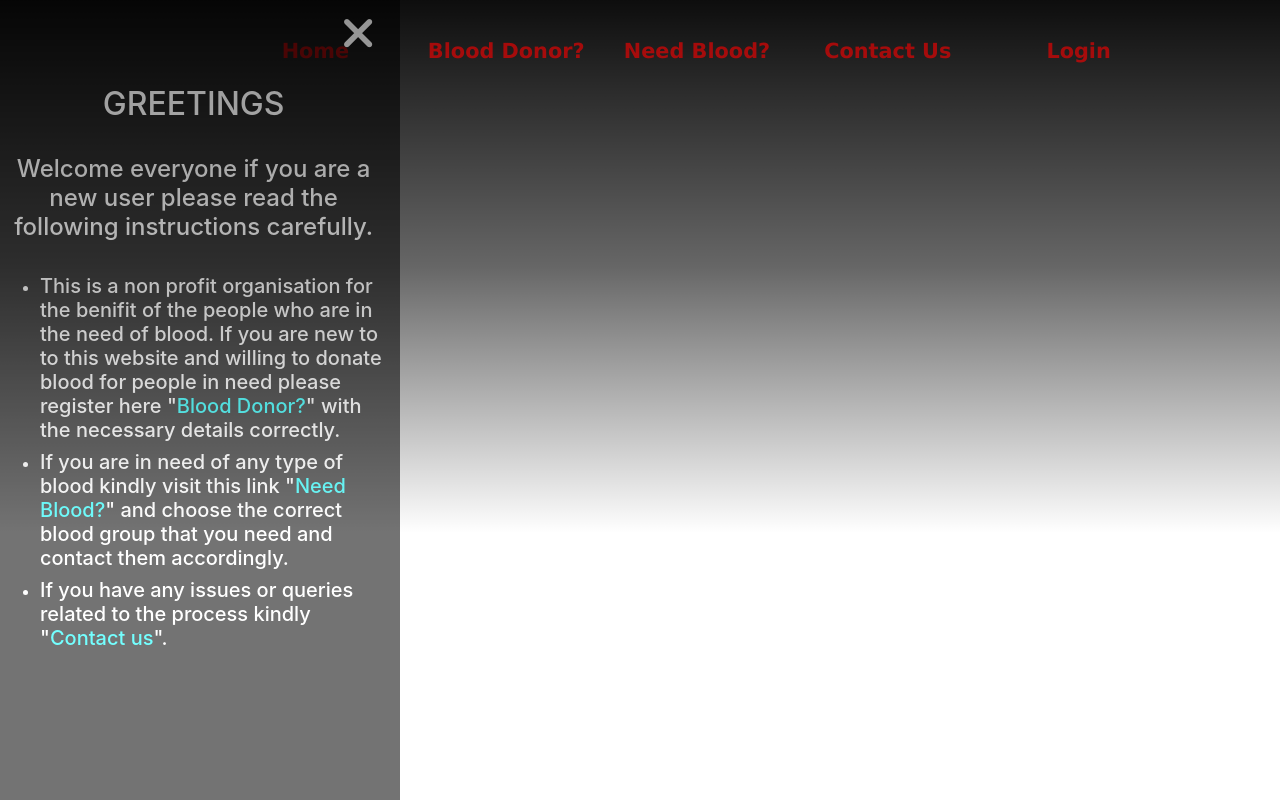
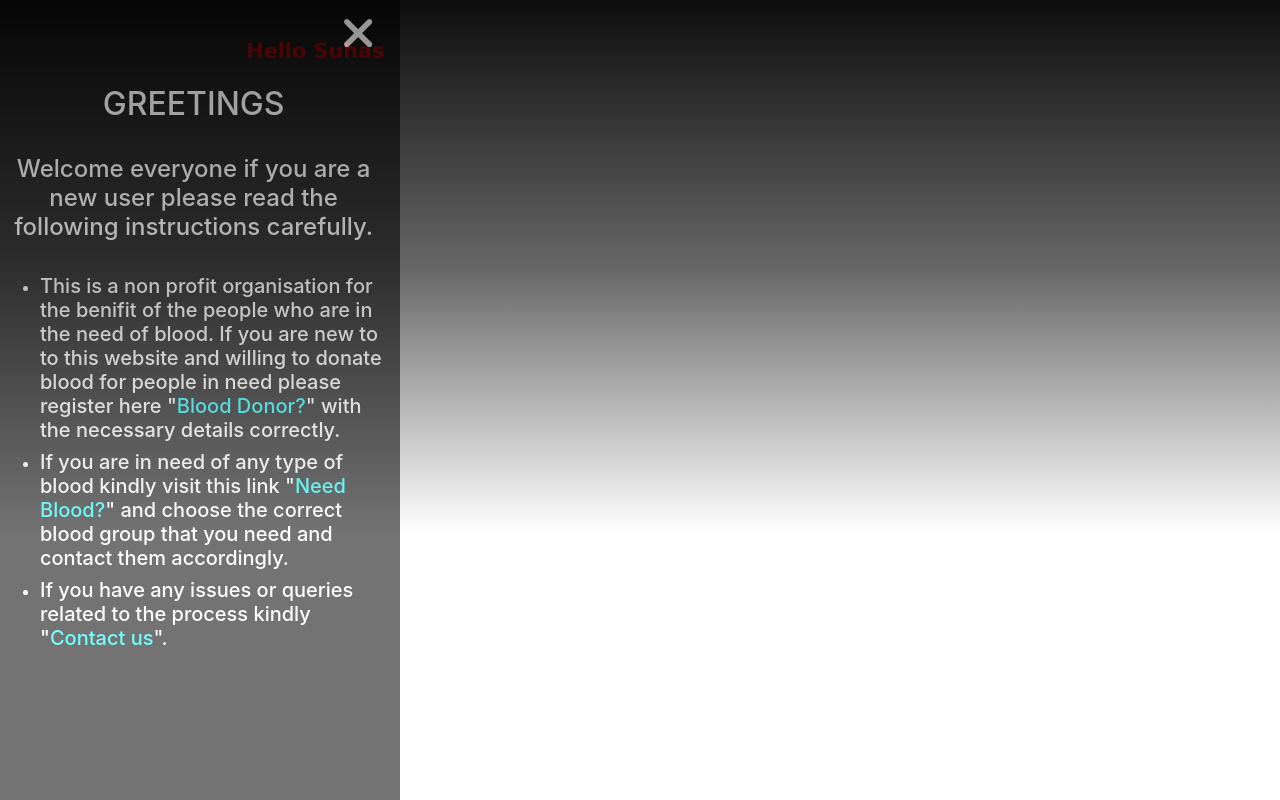
Before and after one commit to suhasnkashyap/example, a plain HTML site: page index.html in a window 1280 px wide. Drawn offline with nearby package versions, Linux system fonts and the light colour scheme.

Commit message:
Navbar
Changing link item name

```diff
--- a/index.html
+++ b/index.html
@@ -85,11 +85,7 @@
 
     <div class="project">
         <ul type="none">
-            <li><a href="">Home</a></li>
-            <li><a href="">Blood Donor?</a></li>
-            <li><a href="">Need Blood?</a></li>
-            <li><a href="">Contact Us</a></li>
-            <li><a href="">Login</a></li>
+            <li><a href="">Hello Suhas</a></li>
         </ul>
     </div>
 
```
